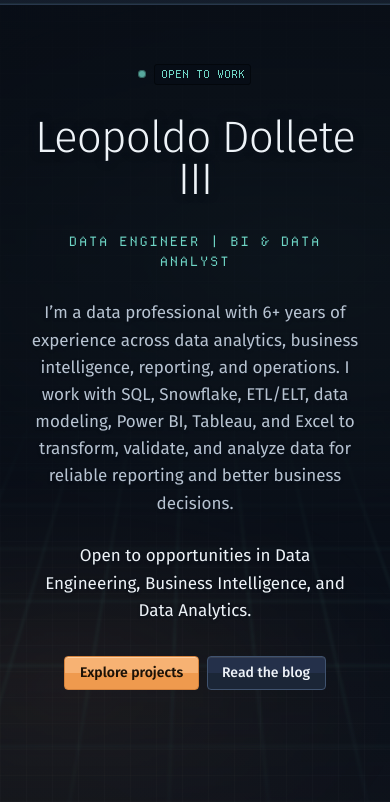
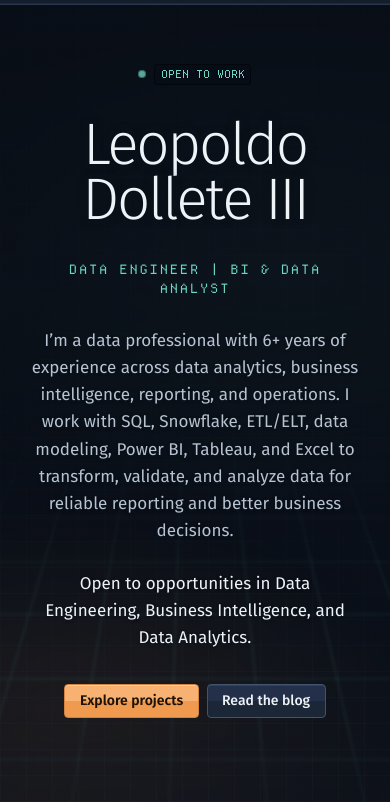
Before and after one commit to PolDo01/PolDo01.github.io, a website: page index.html in a window 390 px wide. Shown: the part 42-844 px from the top of the page. Drawn offline with Linux system fonts and the light colour scheme.

Commit message:
Update index.html

```diff
--- a/index.html
+++ b/index.html
@@ -77,7 +77,27 @@
     }
   }
 </style>
+<style>
+  .hero__name {
+    max-width: none;
+    width: max-content;
+    margin-left: auto;
+    margin-right: auto;
+    white-space: nowrap;
+    font-size: clamp(4rem, 7vw, 7rem);
+    line-height: 1;
+    letter-spacing: -0.04em;
+  }
 
+  @media (max-width: 700px) {
+    .hero__name {
+      width: auto;
+      white-space: normal;
+      font-size: clamp(3.5rem, 15vw, 5rem);
+      line-height: 0.95;
+    }
+  }
+</style>
 </head>
 <body>
   <a class="skip" href="#projects">Skip to projects</a>
```
